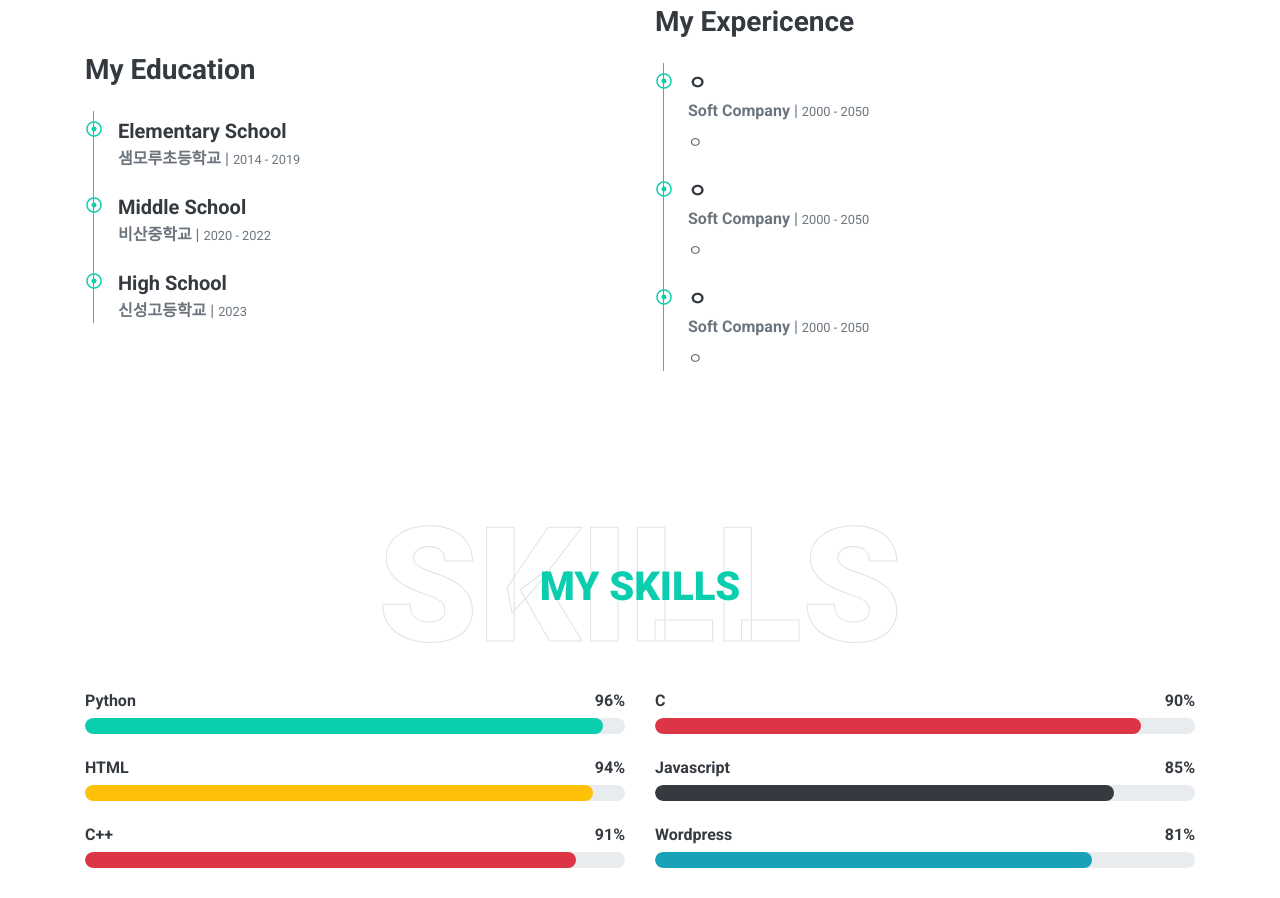
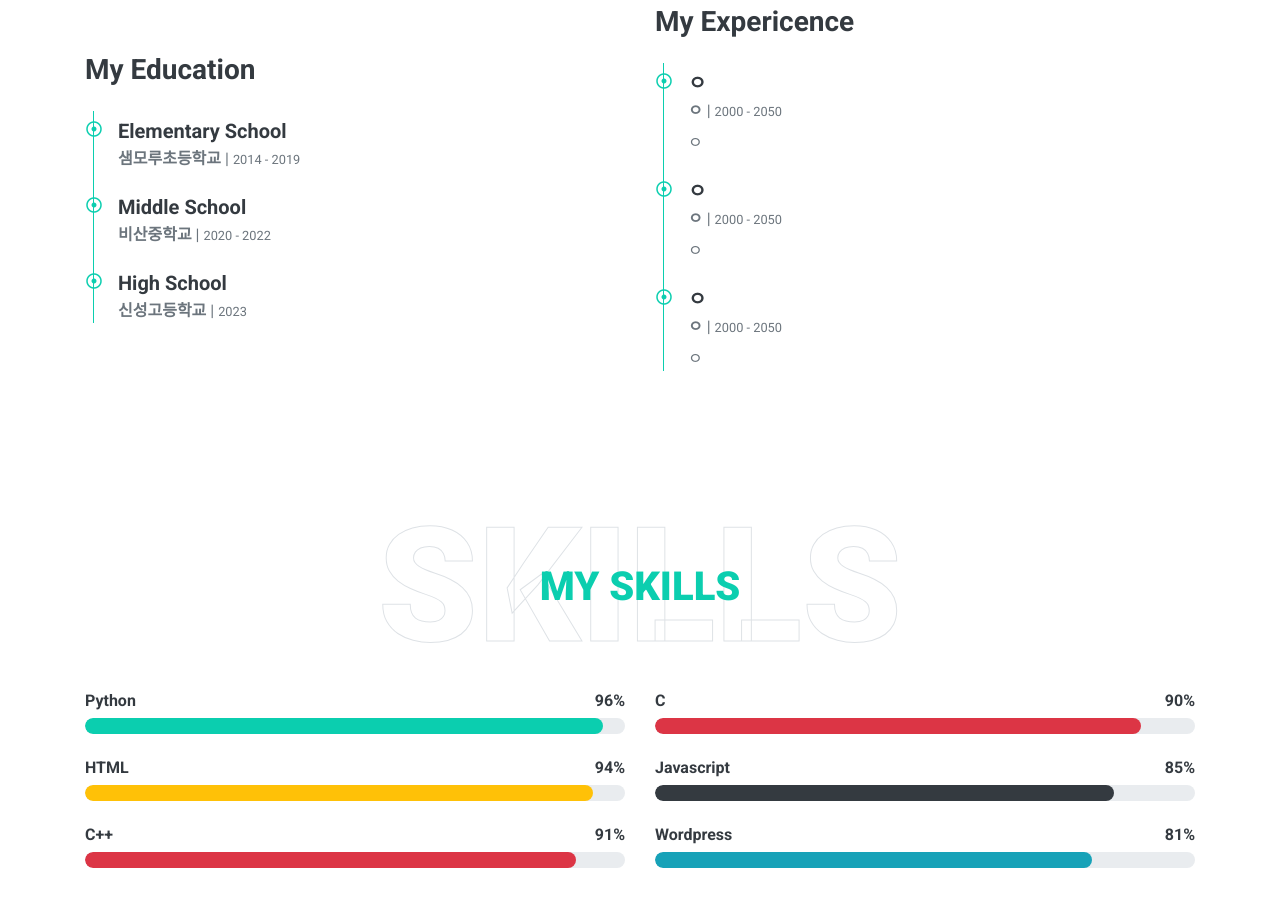
Before and after one commit to ninja8173/portfolio, a plain HTML site: page index.html in a window 1280 px wide. Shown: the part 1832-2730 px from the top of the page. Drawn offline with nearby package versions, Linux system fonts and the light colour scheme.

Commit message:
Update index.html

```diff
--- a/index.html
+++ b/index.html
@@ -166,19 +166,19 @@
                         <div class="position-relative mb-4">
                             <i class="far fa-dot-circle text-primary position-absolute" style="top: 2px; left: -32px;"></i>
                             <h5 class="font-weight-bold mb-1">ㅇ</h5>
-                            <p class="mb-2"><strong>Soft Company</strong> | <small>2000 - 2050</small></p>
+                            <p class="mb-2"><strong>ㅇ</strong> | <small>2000 - 2050</small></p>
                             <p>ㅇ</p>
                         </div>
                         <div class="position-relative mb-4">
                             <i class="far fa-dot-circle text-primary position-absolute" style="top: 2px; left: -32px;"></i>
                             <h5 class="font-weight-bold mb-1">ㅇ</h5>
-                            <p class="mb-2"><strong>Soft Company</strong> | <small>2000 - 2050</small></p>
+                            <p class="mb-2"><strong>ㅇ</strong> | <small>2000 - 2050</small></p>
                             <p>ㅇ</p>
                         </div>
                         <div class="position-relative mb-4">
                             <i class="far fa-dot-circle text-primary position-absolute" style="top: 2px; left: -32px;"></i>
                             <h5 class="font-weight-bold mb-1">ㅇ</h5>
-                            <p class="mb-2"><strong>Soft Company</strong> | <small>2000 - 2050</small></p>
+                            <p class="mb-2"><strong>ㅇ</strong> | <small>2000 - 2050</small></p>
                             <p>ㅇ</p>
                         </div>
                     </div>
```
